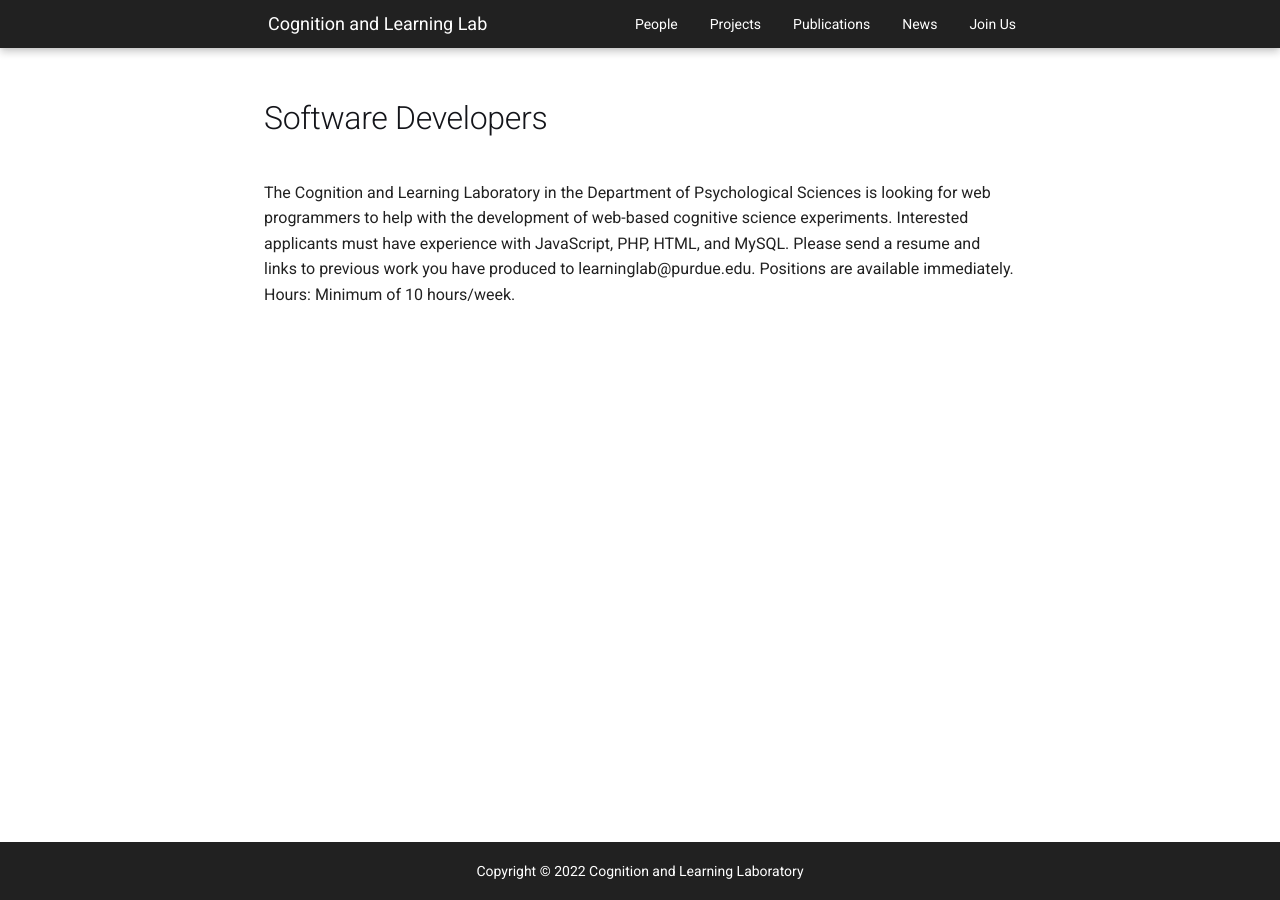
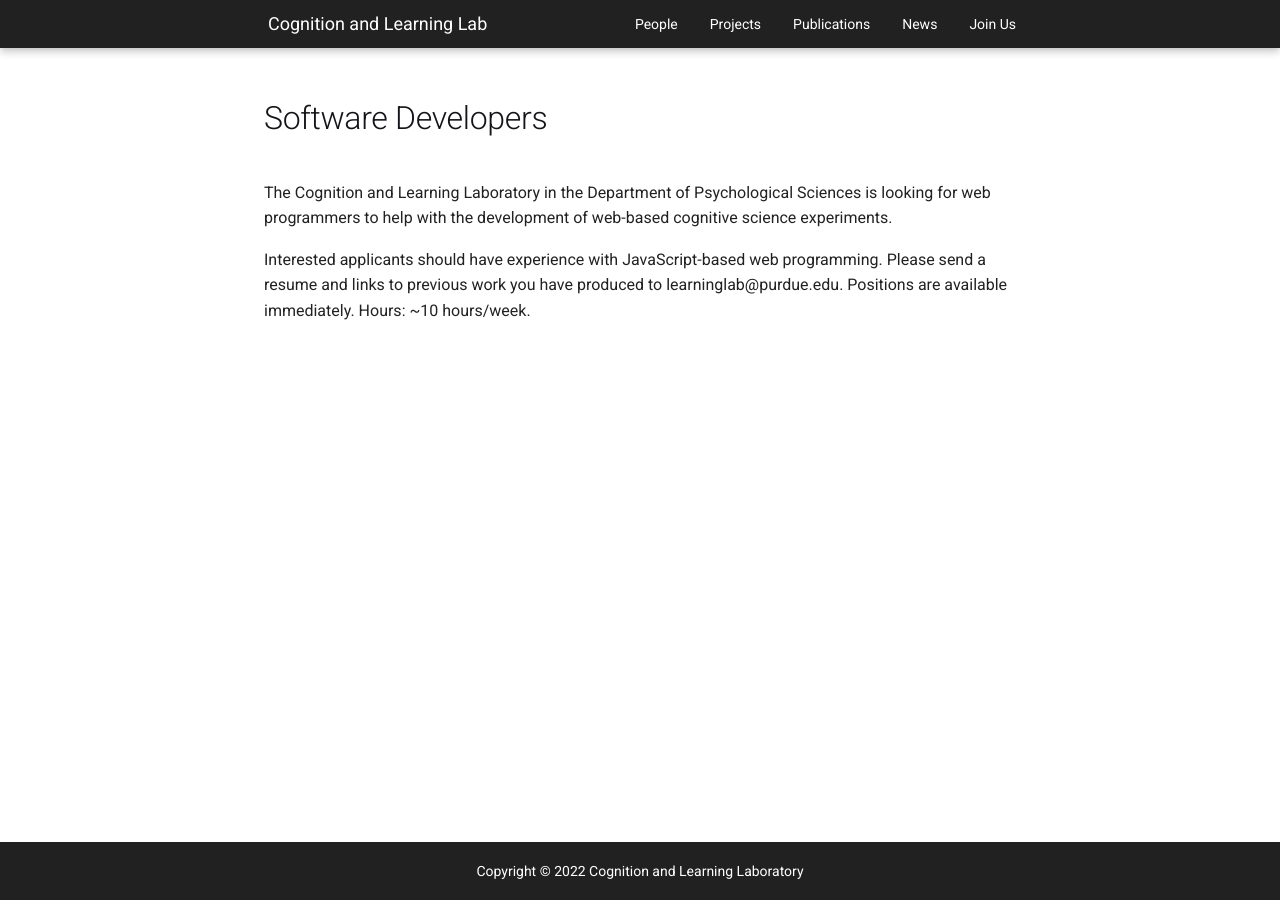
Before and after one commit to shivanya-chandra/pcllab.github.io, an MkDocs documentation site: the page built from docs/joinus/programmers.md, in a window 1280 px wide. Built offline with MkDocs 1.6.1 and Material for MkDocs 9.7.7, drawn with Linux system fonts in a browser that asks for light colours; comment, search, counter and statistics services are not loaded.

Commit message:
feat: small programming info update

```diff
--- a/docs/joinus/programmers.md
+++ b/docs/joinus/programmers.md
@@ -6,4 +6,6 @@ hide:
 
 # Software Developers
 
-The Cognition and Learning Laboratory in the Department of Psychological Sciences is looking for web programmers to help with the development of web-based cognitive science experiments. Interested applicants must have experience with JavaScript, PHP, HTML, and MySQL. Please send a resume and links to previous work you have produced to learninglab@purdue.edu. Positions are available immediately. Hours: Minimum of 10 hours/week.
+The Cognition and Learning Laboratory in the Department of Psychological Sciences is looking for web programmers to help with the development of web-based cognitive science experiments.
+
+Interested applicants should have experience with JavaScript-based web programming. Please send a resume and links to previous work you have produced to learninglab@purdue.edu. Positions are available immediately. Hours: ~10 hours/week.
```
Also changed, not shown: docs/people.md (+1 -1 lines).
